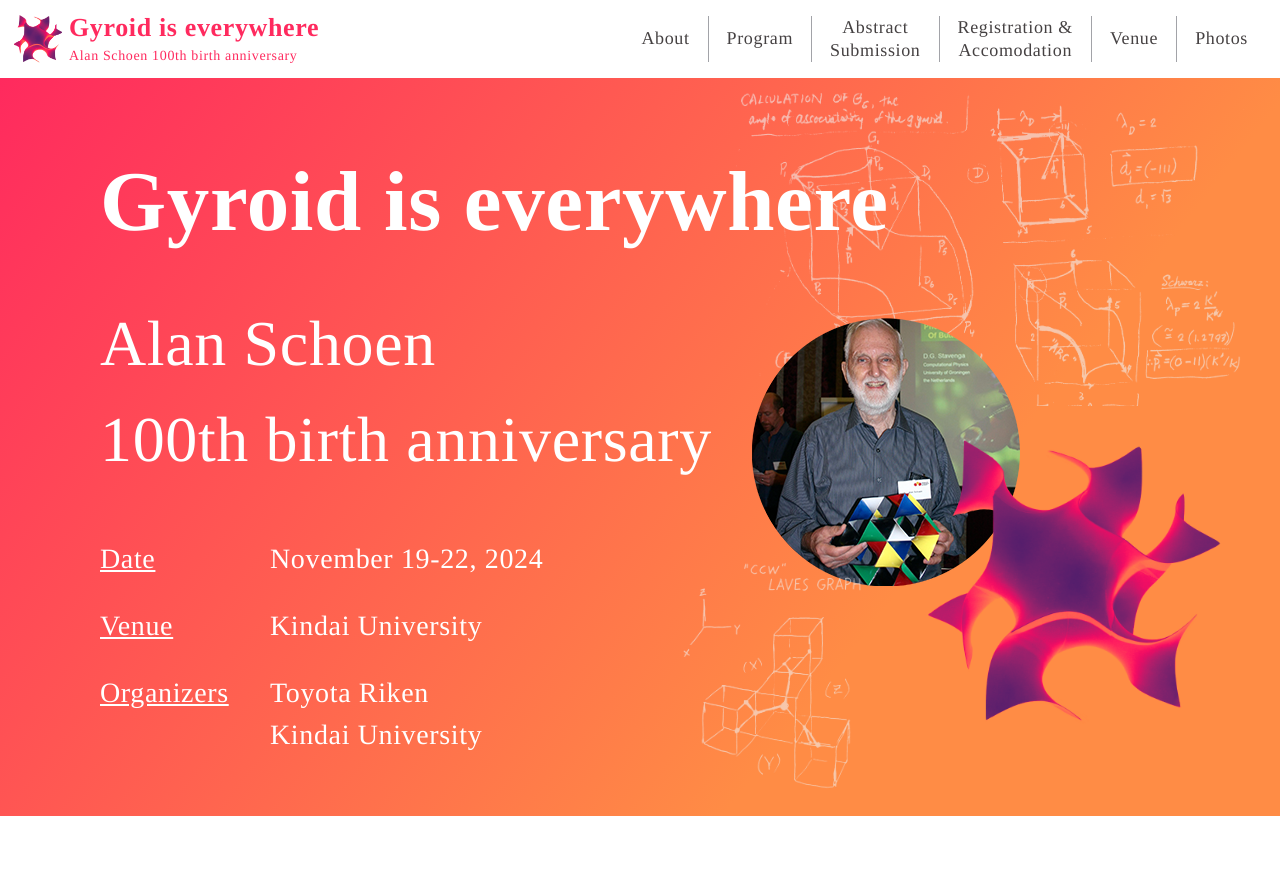
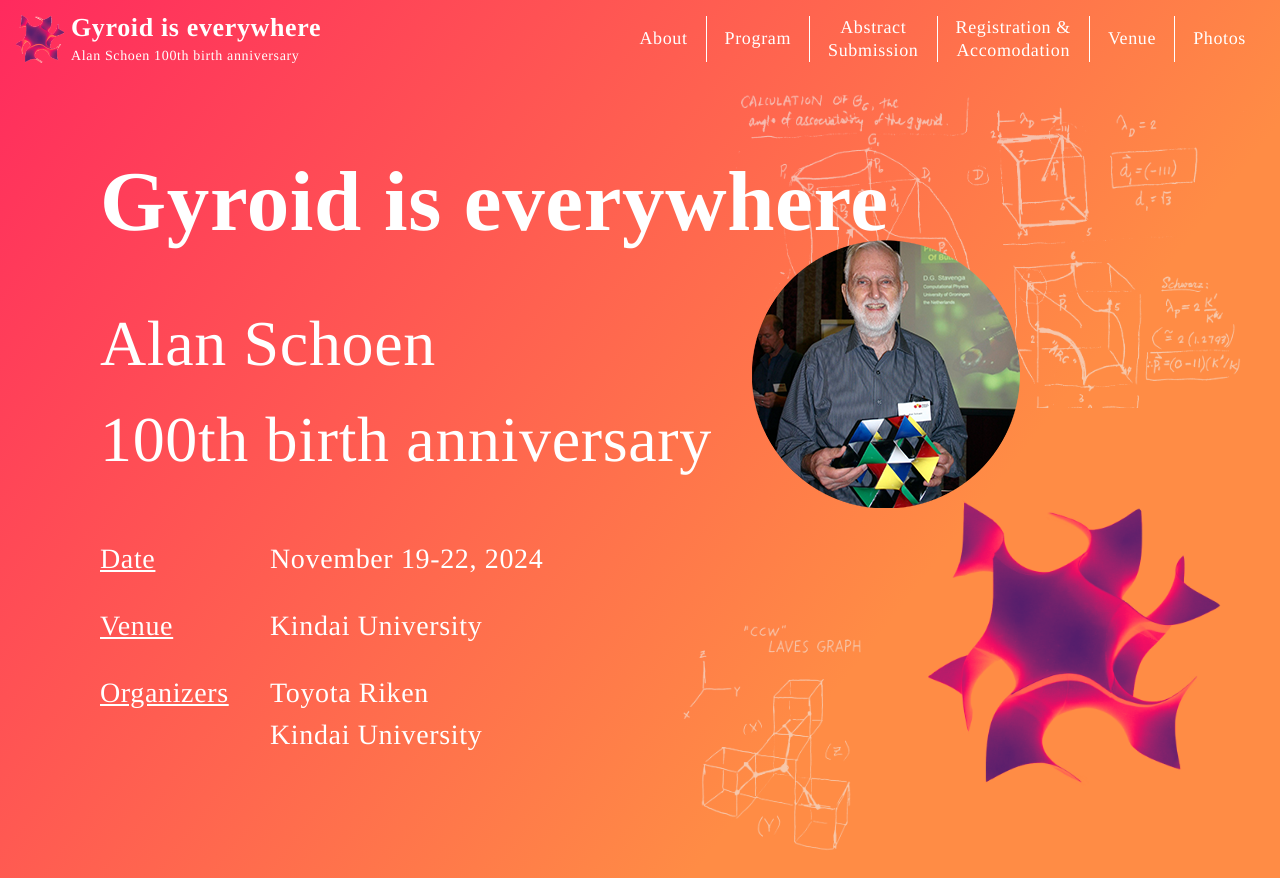
Before and after one commit to dorara-m/conference, a React (Create React App) app: page / in a window 1280 px wide. Before the commit the page ends 816 px from the top, so only its background shows below. Built offline with nearby package versions, Linux system fonts and the light colour scheme.

Commit message:
update: header固定

```diff
--- a/src/components/header/header.jsx
+++ b/src/components/header/header.jsx
@@ -1,10 +1,41 @@
+import React, { useEffect, useState } from "react";
+import { menuList } from "../../utils/menuList.js";
 import styles from "./header.module.scss";
-import { menuList } from "../../utils/menuList.js";
+import clsx from "clsx";
 
 export default function Header(props) {
+  const [isFixed, setIsFixed] = useState(false);
+  useEffect(() => {
+    const handleScroll = () => {
+      // スクロール位置
+      const scrollPos = window.scrollY;
+      // ヘッダー固定する位置は、ページヘッダーの高さ - ヘッダーの高さ
+      const fixedPos =
+        document.querySelector(".js-pageHeader").offsetHeight -
+        document.querySelector("header").offsetHeight;
+      if (scrollPos >= fixedPos) {
+        setIsFixed(true);
+      } else {
+        setIsFixed(false);
+      }
+    };
+    // スクロールイベントを監視
+    window.location.pathname !== "/" &&
+      window.addEventListener("scroll", handleScroll);
+    // コンポーネントのアンマウント時にイベントリスナーを削除
+    return () => {
+      window.removeEventListener("scroll", handleScroll);
+    };
+  }, []);
+
   return (
     <>
-      <header className={styles.header}>
+      <header
+        className={clsx({
+          [styles.header]: true,
+          [styles.fixed]: isFixed,
+        })}
+      >
         <a href="/" className={styles.logo}>
           <div className={styles.img}>
             <img src="/gyroid-logo.png" alt="" />
--- a/src/components/header/header.module.scss
+++ b/src/components/header/header.module.scss
@@ -2,9 +2,24 @@
   display: flex;
   justify-content: space-between;
   align-items: center;
-  padding: 0 14px;
   height: 78px;
-  background-color: #fff;
+  padding: 0 16px;
+  position: fixed;
+  top: 0;
+  left: 0;
+  right: 0;
+  z-index: 3;
+  color: #fff;
+  &.fixed {
+    background-color: #fff;
+    color: var(--color-main);
+    ul li {
+      color: var(--color-text);
+    }
+    ul li:not(:last-child) {
+      border-color: var(--color-border);
+    }
+  }
 }
 
 .logo {
@@ -21,7 +36,6 @@
     width: 48px;
     height: 48px;
   }
-  color: var(--color-main);
   .head {
     grid-area: itemB;
     font-size: 26px;
@@ -44,7 +58,7 @@
       display: flex;
       align-items: center;
       &:not(:last-child) {
-        border-right: 1px solid var(--color-border);
+        border-right: 1px solid #fff;
       }
       a {
         transition: 0.3s;
--- a/src/components/pageHeader/pageHeader.jsx
+++ b/src/components/pageHeader/pageHeader.jsx
@@ -2,7 +2,7 @@ import styles from "./pageHeader.module.scss";
 
 export default function pageHeader(props) {
   return (
-    <div className={styles.pageHeader}>
+    <div className={`${styles.pageHeader} js-pageHeader`}>
       <div className="container">
         <h1>{props.heading}</h1>
       </div>
--- a/src/components/pageHeader/pageHeader.module.scss
+++ b/src/components/pageHeader/pageHeader.module.scss
@@ -8,7 +8,7 @@
     var(--color-main) 100%
   );
   @include mq() {
-    padding: 24px 0;
+    padding: 102px 0 24px;
   }
   h1 {
     font-size: 40px;
--- a/src/pages/home/Home.module.scss
+++ b/src/pages/home/Home.module.scss
@@ -12,7 +12,7 @@
     var(--color-main) 100%
   );
   @include mq() {
-    min-height: calc(100vh - 78px);
+    padding-top: 78px;
   }
 
   &::before {
@@ -23,7 +23,7 @@
     height: 314px;
     background: url("../../../public/bg01.png") no-repeat;
     background-size: cover;
-    top: 14px;
+    top: 94px;
     right: 34px;
     opacity: 0.6;
     @include mq() {
```
